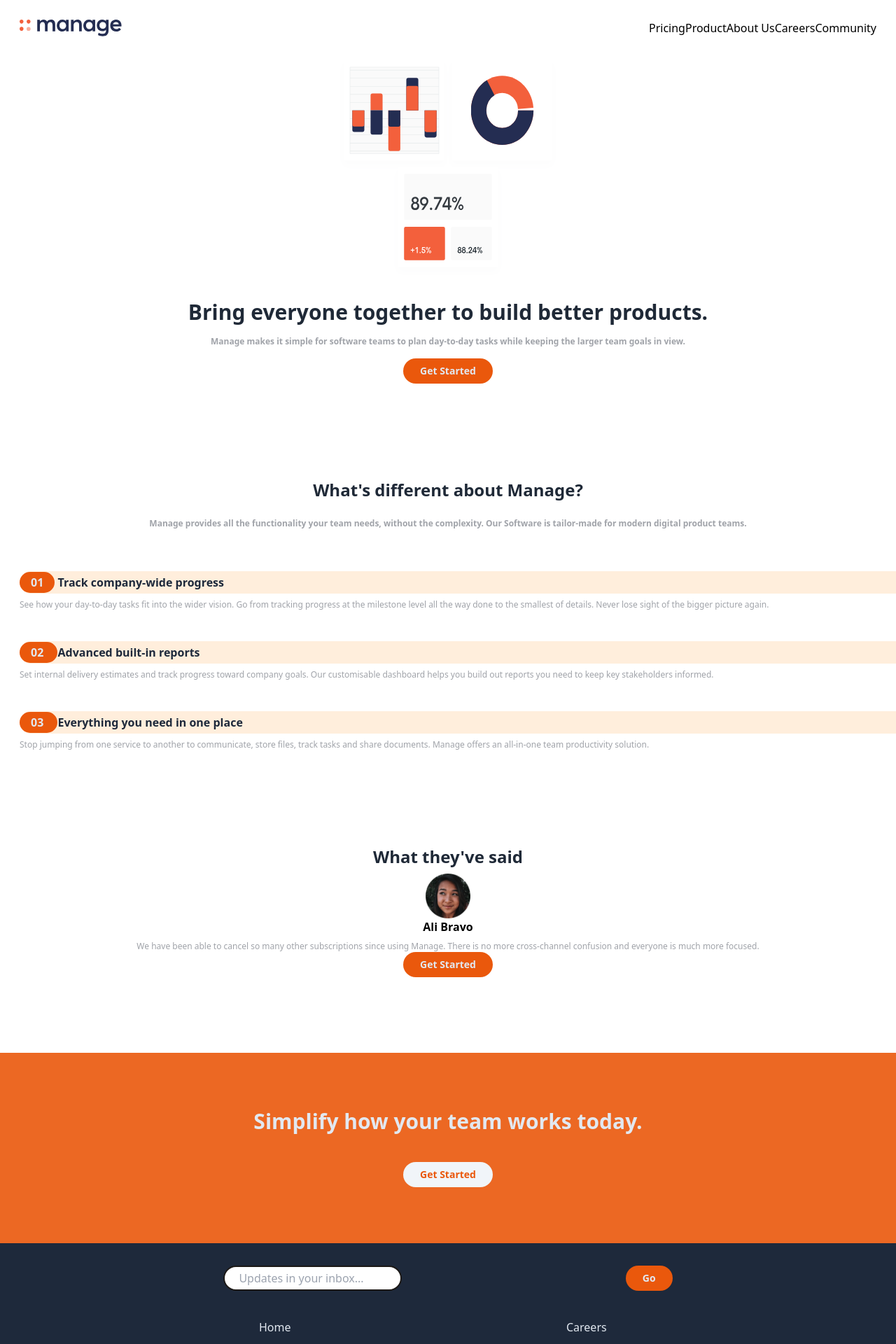
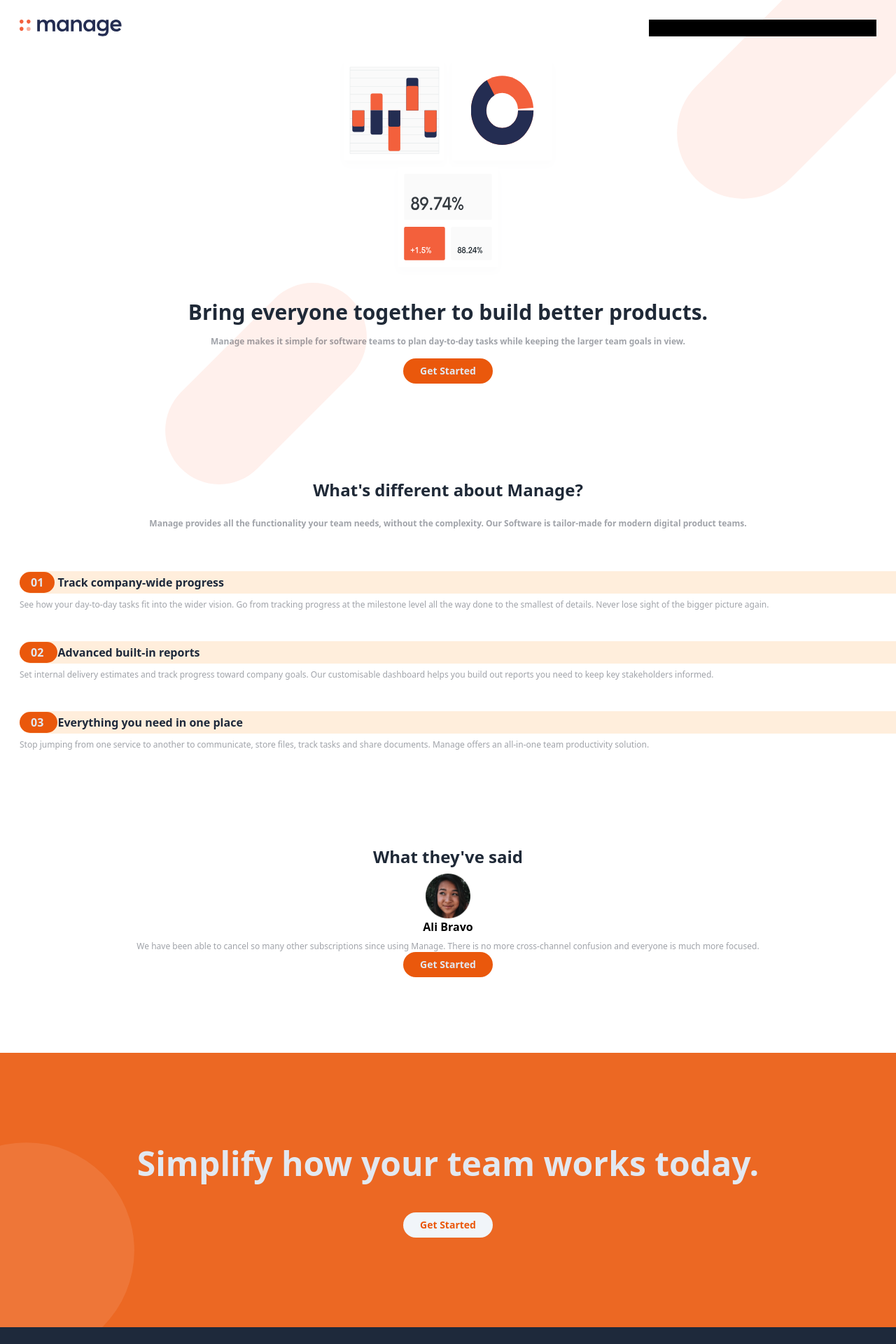
Before and after one commit to Guille-Sanchez/manage-landing-page, a React (Vite) app: page / in a window 1280 px wide. Shown: the top 1920 px of the page at 70% size. Built offline with nearby package versions, Linux system fonts and the light colour scheme.

Commit message:
Add background images to mobile

```diff
--- a/src/App.jsx
+++ b/src/App.jsx
@@ -22,7 +22,7 @@ function App() {
     <>
       <Navbar />
 
-      <main className="min-w-full">
+      <main>
         <div className="flex w-screen justify-center">
           <img
             className="block h-80 w-80"
@@ -30,7 +30,8 @@ function App() {
             alt="Graphs of time managment"
           />
         </div>
-        <section className="p-7">
+
+        <section className="relative p-7">
           <h2 className="text-center text-3xl font-extrabold text-gray-800">
             Bring everyone together to build better products.
           </h2>
@@ -43,6 +44,7 @@ function App() {
               Get Started
             </button>
           </div>
+          <div className="absolute -z-10 translate-x-52 -translate-y-36 bg-[url('/bg-tablet-pattern.svg')] bg-cover bg-scroll bg-no-repeat p-36"></div>
         </section>
 
         <section className="p-7">
@@ -121,9 +123,10 @@ function App() {
           </div>
         </section>
 
-        <section className="min-w-full p-0 pt-20">
-          <div className="flex w-screen flex-col items-center bg-orange-600 bg-opacity-90 pt-20 pb-20">
-            <h2 className=" pb-10 text-center text-3xl font-extrabold text-slate-200">
+        <section className="relative w-screen overflow-hidden p-0 pt-20">
+          <div className="absolute -translate-x-96 translate-y-32 bg-[url('/bg-tablet-pattern.svg')] bg-cover bg-scroll bg-no-repeat p-72 opacity-10"></div>
+          <div className="flex w-screen flex-col items-center bg-orange-600 bg-opacity-90 pt-32 pb-32">
+            <h2 className="pb-10 text-center text-5xl font-extrabold leading-tight text-slate-200">
               Simplify how your team works today.
             </h2>
             <button className="rounded-full bg-slate-100 p-2 pl-6 pr-6 text-sm font-semibold text-orange-600">
--- a/src/components/Navbar.jsx
+++ b/src/components/Navbar.jsx
@@ -1,13 +1,17 @@
 import React from "react";
 
 function Navbar() {
+  //-z-10 translate-x-16 -translate-y-32 origin-top-right
   return (
-    <div className="flex w-screen justify-between p-7">
+    <>
+      <div className="relative flex w-screen justify-between p-7">
         <header>
           <h1 className="invisible h-0 w-0">Manage Inc.</h1>
           <img src="/logo.svg" alt="Logo Manage" />
         </header>
-      <nav className="hidden sm:block ">
+        <nav className="relative  hidden  bg-black sm:block ">
+          <div className="absolute -z-10 translate-x-10 -translate-y-24 bg-[url('/bg-tablet-pattern.svg')] bg-cover bg-scroll bg-no-repeat p-44"></div>
+
           <ul className="flex">
             <li>
               <a href="#">Pricing</a>
@@ -26,15 +30,19 @@ function Navbar() {
             </li>
           </ul>
         </nav>
+        <div className="relative  bg-black sm:hidden">
           <button
-        className="sm:hidden"
             onClick={() => {
               console.log("hola");
             }}
           >
             <img src="/icon-hamburger.svg" alt="Menu Icon" />
           </button>
+
+          <div className="absolute -z-10 -translate-x-60 -translate-y-28 bg-[url('/bg-tablet-pattern.svg')] bg-cover bg-scroll bg-no-repeat p-44"></div>
         </div>
+      </div>
+    </>
   );
 }
 
```
Lines whose indentation alone changed are shown as unchanged.
